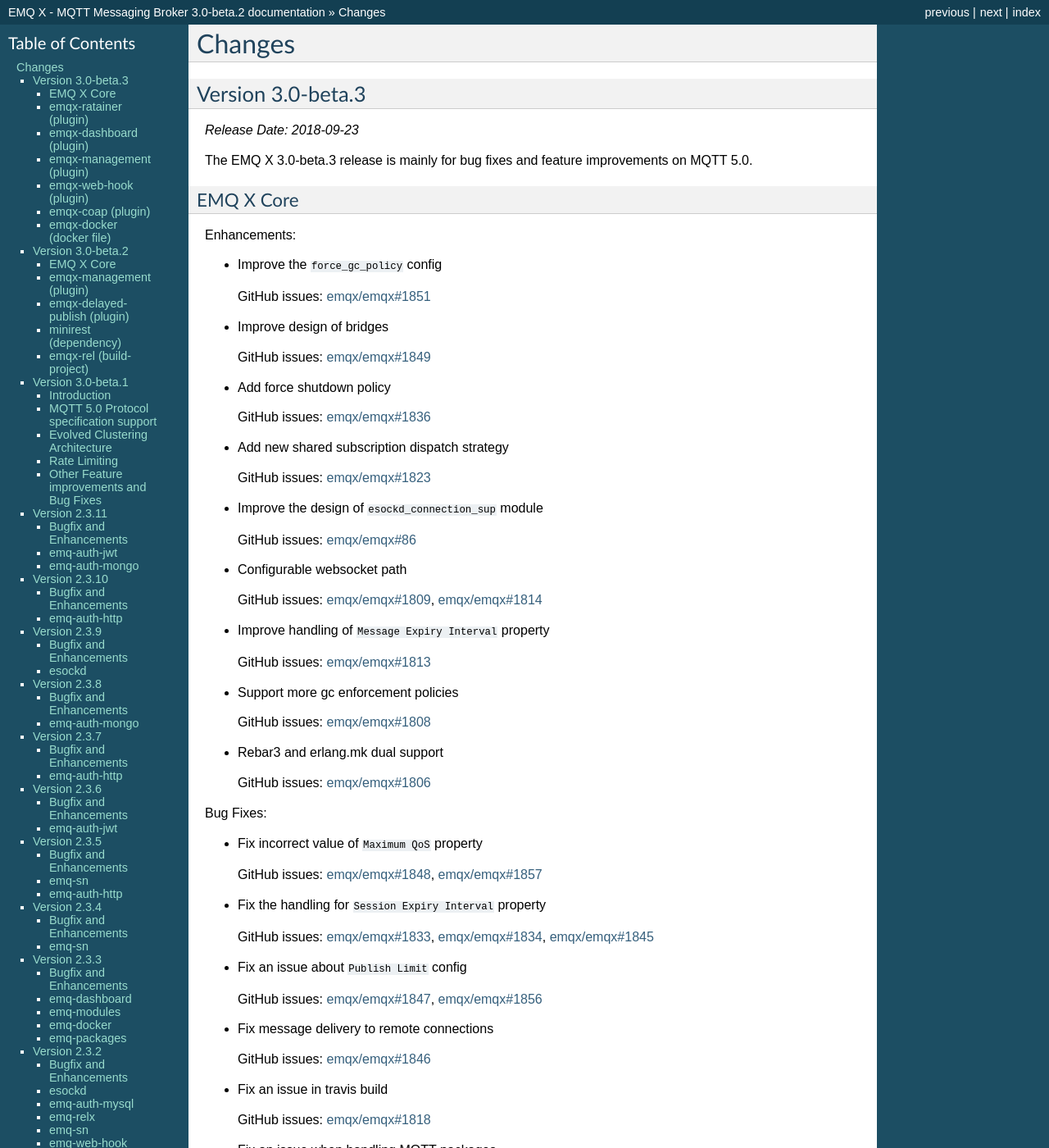
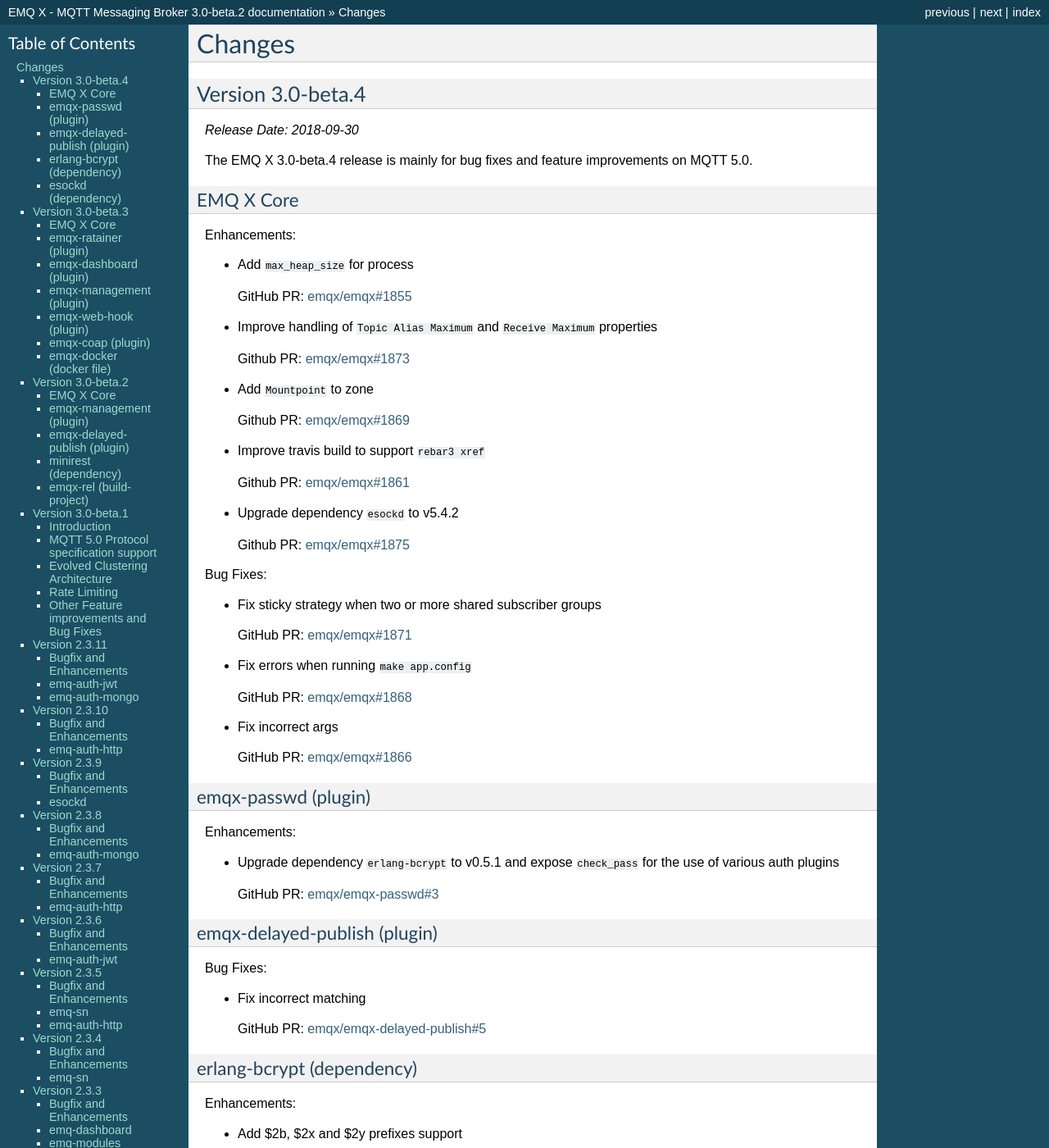
Before and after one commit to emqxarchive/emqx-docs-en, a Sphinx documentation site: the page built from source/changes.rst, in a window 1280 px wide and 1400 px high. Shown: the whole window at 82% size. Built offline with Sphinx 7.4.7, drawn with Linux system fonts in a browser that asks for light colours; some of the changed text lies outside the part shown.

Commit message:
Version 3.0-beta.4 change log

```diff
--- a/source/changes.rst
+++ b/source/changes.rst
@@ -4,6 +4,115 @@
 =======
 Changes
 =======
+
+------------------
+Version 3.0-beta.4
+------------------
+
+*Release Date: 2018-09-30*
+
+The EMQ X 3.0-beta.4 release is mainly for bug fixes and feature improvements on MQTT 5.0.
+
+EMQ X Core
+----------
+
+Enhancements:
+
+-  Add ``max_heap_size`` for process
+
+   GitHub PR:
+   `emqx/emqx#1855 <https://github.com/emqx/emqx/pull/1855>`__
+
+-  Improve handling of ``Topic Alias Maximum`` and ``Receive Maximum`` properties
+
+   Github PR:
+   `emqx/emqx#1873 <https://github.com/emqx/emqx/pull/1873>`__
+
+-  Add ``Mountpoint`` to zone
+
+   Github PR:
+   `emqx/emqx#1869 <https://github.com/emqx/emqx/pull/1869>`__
+
+-  Improve travis build to support ``rebar3 xref``
+
+   Github PR:
+   `emqx/emqx#1861 <https://github.com/emqx/emqx/pull/1861>`__
+
+-  Upgrade dependency ``esockd`` to v5.4.2
+
+   Github PR:
+   `emqx/emqx#1875 <https://github.com/emqx/emqx/pull/1875>`__
+
+Bug Fixes:
+
+-  Fix sticky strategy when two or more shared subscriber groups
+
+   GitHub PR:
+   `emqx/emqx#1871 <https://github.com/emqx/emqx/pull/1871>`__
+
+-  Fix errors when running ``make app.config``
+
+   GitHub PR:
+   `emqx/emqx#1868 <https://github.com/emqx/emqx/pull/1868>`__
+
+-  Fix incorrect args
+
+   GitHub PR:
+   `emqx/emqx#1866 <https://github.com/emqx/emqx/pull/1866>`__
+
+emqx-passwd (plugin)
+--------------------
+
+Enhancements:
+
+-  Upgrade dependency ``erlang-bcrypt`` to v0.5.1 and expose ``check_pass`` for the use of various auth plugins
+
+   GitHub PR:
+   `emqx/emqx-passwd#3 <https://github.com/emqx/emqx-passwd/pull/3>`__
+
+emqx-delayed-publish (plugin)
+-----------------------------
+
+Bug Fixes:
+
+-  Fix incorrect matching
+
+   GitHub PR:
+   `emqx/emqx-delayed-publish#5 <https://github.com/emqx/emqx-delayed-publish/pull/5>`__
+
+erlang-bcrypt (dependency)
+--------------------------
+
+Enhancements:
+
+-  Add $2b, $2x and $2y prefixes support
+
+   GitHub PR:
+   `emqx/erlang-bcrypt#1 <https://github.com/emqx/erlang-bcrypt/pull/1>`__
+
+esockd (dependency)
+-------------------
+
+Enhancements:
+
+-  Add examples for DTLS PSK
+
+   GitHub PR:
+   `emqx/esockd#88 <https://github.com/emqx/esockd/pull/88>`__
+
+-  Improve start of SSL
+
+   Github PR:
+   `emqx/esockd#90 <https://github.com/emqx/esockd/pull/90>`__
+
+Bug Fixes:
+
+-  Fix DTLS start failure
+
+   GitHub PR:
+   `emqx/esockd#89 <https://github.com/emqx/esockd/pull/89>`__
+
+.. _release_3.0_beta.3:
 
 ------------------
 Version 3.0-beta.3
```
